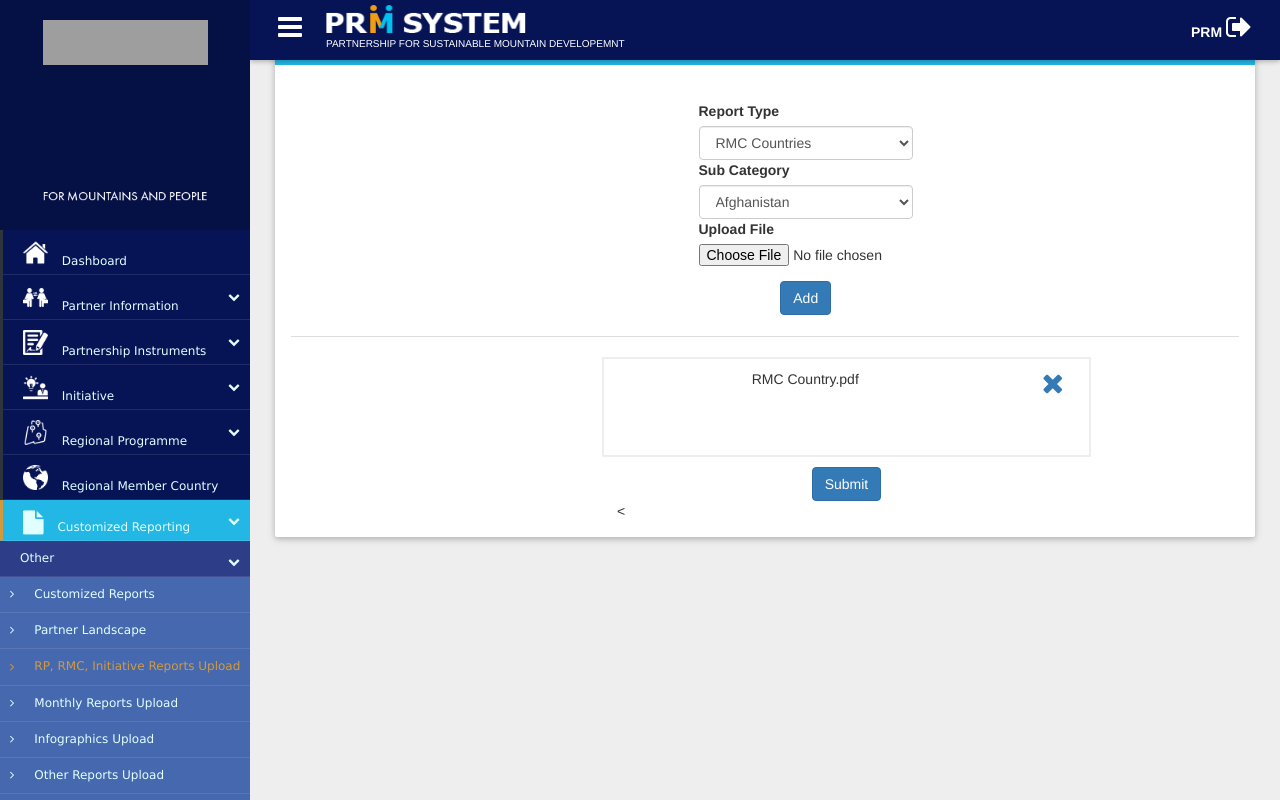
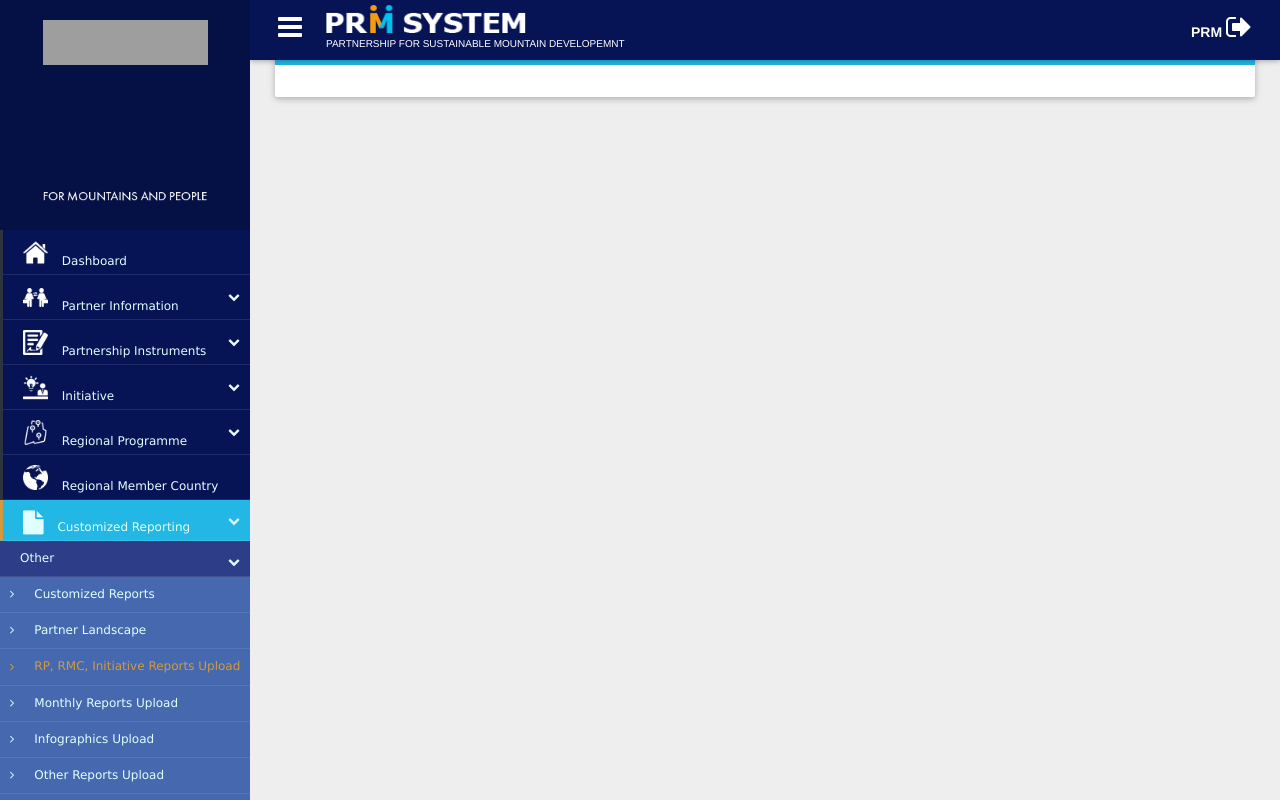
Before and after one commit to bikuz/ICIMOD-PRM.NET, an ASP.NET MVC app: page /Other/RMC_RP_InitiativeReportsUpload in a window 1280 px wide. Run offline with ASP.NET Core 8 and stand-ins for ASP.NET MVC 5, Linux system fonts and the light colour scheme; data that the repository does not hold is empty; the project's own start-up code is not run, and a stand-in starts its controllers and pages; some libraries are stand-ins or nearby versions; grey boxes are pictures that could not be loaded.

Commit message:
latest merge

```diff
--- a/prm/Controllers/Other.cs
+++ b/prm/Controllers/Other.cs
@@ -23,23 +23,5 @@ namespace prm.Controllers
             ViewBag.CustomizedReport = "active";
             return View();
         }
-        public ActionResult PartnerLandscape()
-        {
-            ViewBag.Other = "active";
-            ViewBag.PartnerLandscape = "active";
-            return View();
-        }
-        public ActionResult AddNews()
-        {
-            ViewBag.Other = "active";
-            ViewBag.AddNews = "active";
-            return View();
-        }
-        public ActionResult UpdateExchangeRate()
-        {
-            ViewBag.Other = "active";
-            ViewBag.UpdateExchangeRate = "active";
-            return View();
-        }
     }
 }
--- a/prm/Views/Other/RMC_RP_InitiativeReportsUpload.cshtml
+++ b/prm/Views/Other/RMC_RP_InitiativeReportsUpload.cshtml
@@ -1,20 +1,6 @@
 @{
     ViewBag.Title = "RMC-RP-InitiativeReportsUpload";
 }
-<style type="text/css">
-    .box {
-        border: 2px solid #eeeeee;
-        height: 100px;
-        margin-bottom: 10px;
-        padding: 10px;
-    }
-    .cancelFile {
-        text-align: center;
-    }
-    .filename {
-      text-align: center
-    }
-</style>
 
 <div class="row">
 
@@ -27,70 +13,13 @@
                     <div class="card-header">
                         <!--Card Title-->
                         <span class="card-title">Reports Upload</span>
-                       <!--  <span class="cardButton"><a href="#" class="cardCollapseLink" id="card-3"><i class="fa fa-chevron-circle-down fa-lg fa-bold" style="color:#ffffff;" aria-hidden="true"></i></a></span> -->
+                        <span class="cardButton"><a href="#" class="cardCollapseLink" id="card-3"><i class="fa fa-chevron-circle-down fa-lg fa-bold" style="color:#ffffff;" aria-hidden="true"></i></a></span>
                         <!--Card-Header Ends-->
                     </div>
 
                     <div class="card-content">
 
-                    <form role="form" style="margin-top:20px;">
-                            <div class="row">
-                                <div class="col-md-5"></div>
-                                <div class="col-md-3">
-                                    <div class="form-group">
-                                   <label class="control-label text-center">Report Type</label>
-                                        <select class="form-control" id="sel5">
-                                    <option>RMC Countries</option>
-                                        <option>Regional Program</option>
-                                        <option>Adaptation to Change</option>
-                                        <option>Transboundary Landscapes</option>
-                                        <option>Cryosphere and Atmosphere</option>
-                                        <option>River Basins</option>
-                                        <option>Mountain Environment Regional Information System (MENRIS)</option>
-                                        <option>Himalayan University Consortium (HUC)</option>
-                                        <option>Non-RP/Others</option>
-
-                                      </select>
-                                      <label class="control-label text-center">Sub Category</label>
-                                        <select class="form-control" id="sel5">
-                                    <option>Afghanistan</option>
-                                        <option>Bangladesh</option>
-                                        <option>Bhutan</option>
-                                        <option>China</option>
-                                        <option>India</option>
-                                        <option>Myanmar</option>
-                                        <option>Nepal</option>
-                                        <option>Pakistan</option>
-
-
-                                      </select>
-                                       <label class="control-label text-center">Upload File</label>
-
-                                        <input type="file" id="uploadFile">
-
-                                    </div>
-                                    <p class="text-center"> <button type="submit" class="btn btn-primary">Add</button></p>
-                                </div>
-                                <div class="col-md-6"></div>
-
-                                <div class="col-md-12"><div class="horizontal-line"></div></div>
-
-                               <div class="col-md-6 col-md-offset-4 box">
-                                   <div class="row">
-                                   <div class="col-md-10 filename">
-                                       <p>RMC Country.pdf</p>
-                                   </div>
-                                   <div class="col-md-2 cancelFile">
-                                       <a href="#"><i class="fa fa-times fa-2x" aria-hidden="true"></i></a>
-                                   </div>
-                                   </div>
-                               </div>
-
-                               <div class="col-md-6 col-md-offset-4"><p class="text-center"> <button type="submit" class="btn btn-primary">Submit</button></p>
-                               <
-
-                            </div>
-                        </form>
+                    <div></div>
 
                         <!--Card-content Ends-->
                     </div>
```
Also changed, not shown: prm/prm.csproj, 1 other file.
